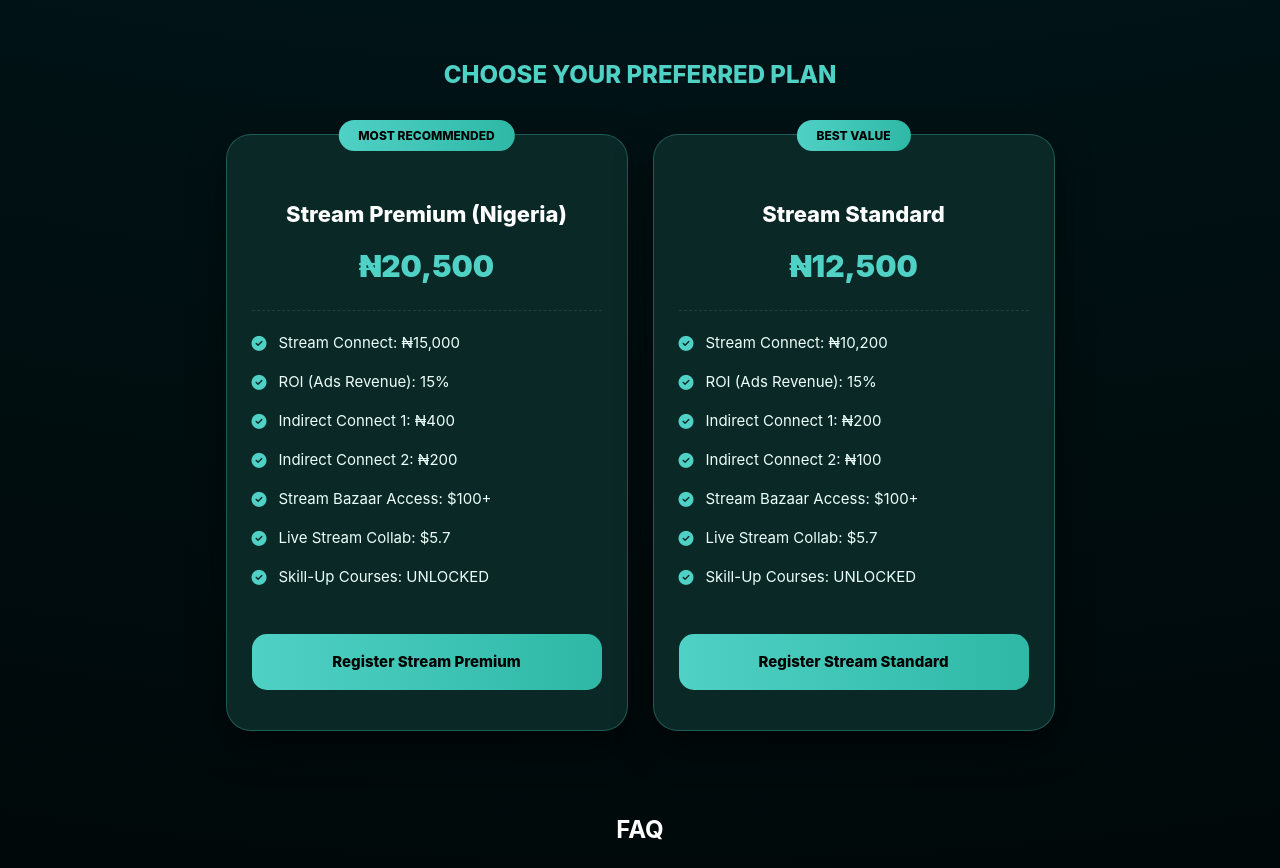
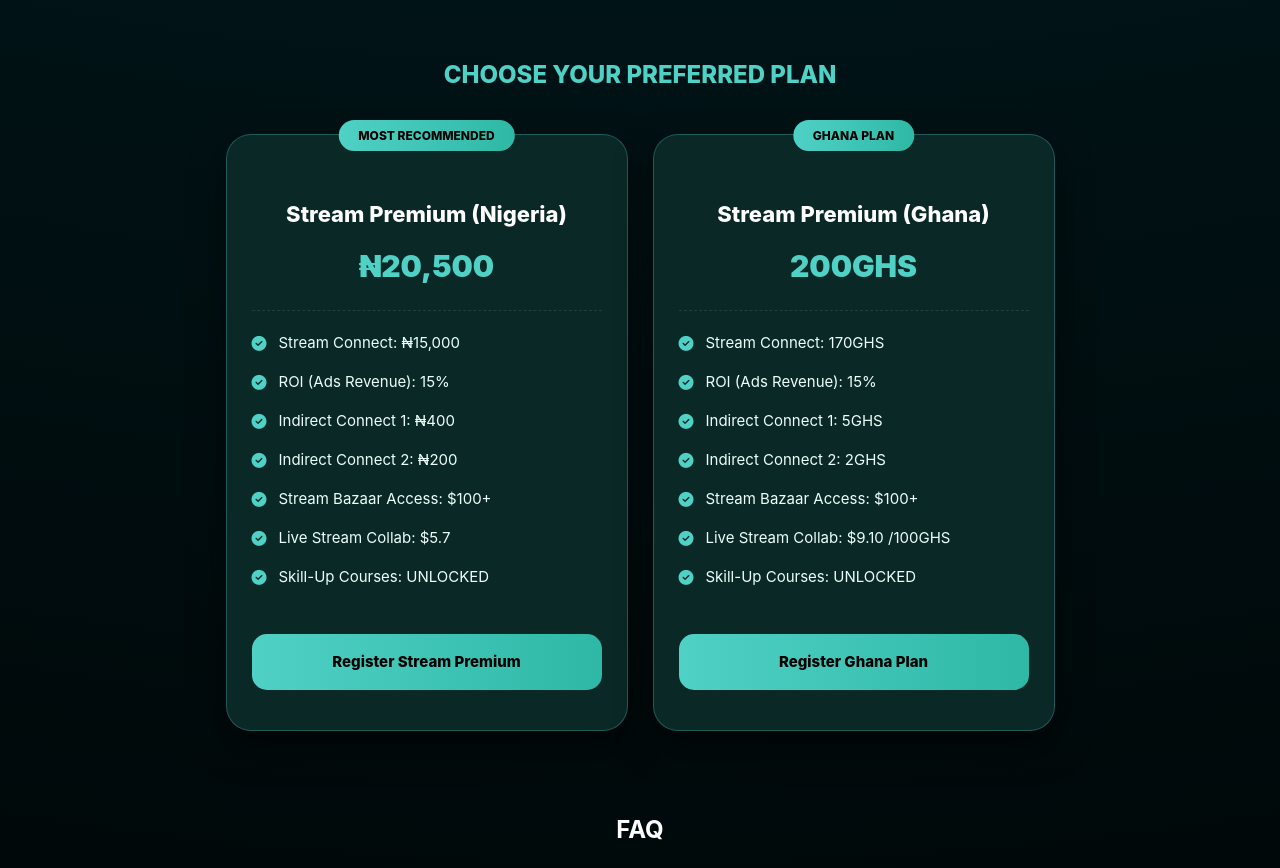
Before and after one commit to ibella3174-a11y/stream-buikemedia-, a plain HTML site: page index.html in a window 1280 px wide. Shown: the part 3080-3948 px from the top of the page. Drawn offline with Linux system fonts and the light colour scheme.

Commit message:
Update index.html

```diff
--- a/index.html
+++ b/index.html
@@ -376,22 +376,22 @@
             </a>
         </div>
         <div class="plan-card">
-            <div class="badge">Best Value</div>
+                <div class="badge">Ghana Plan</div>
 
-            <h3 class="plan-title">Stream Standard</h3>
-            <div class="plan-price">₦12,500</div>
+                <h3 class="plan-title">Stream Premium (Ghana)</h3>
+                <div class="plan-price">200GHS</div>
                 <ul class="feature-list">
-                <li><i class="fa-solid fa-circle-check"></i> Stream Connect: ₦10,200</li>
+                    <li><i class="fa-solid fa-circle-check"></i> Stream Connect: 170GHS</li>
                     <li><i class="fa-solid fa-circle-check"></i> ROI (Ads Revenue): 15%</li>
-                <li><i class="fa-solid fa-circle-check"></i> Indirect Connect 1: ₦200</li>
-                <li><i class="fa-solid fa-circle-check"></i> Indirect Connect 2: ₦100</li>
+                    <li><i class="fa-solid fa-circle-check"></i> Indirect Connect 1: 5GHS</li>
+                    <li><i class="fa-solid fa-circle-check"></i> Indirect Connect 2: 2GHS</li>
                     <li><i class="fa-solid fa-circle-check"></i> Stream Bazaar Access: $100+</li>
-                <li><i class="fa-solid fa-circle-check"></i> Live Stream Collab: $5.7</li>
+                    <li><i class="fa-solid fa-circle-check"></i> Live Stream Collab: $9.10 /100GHS</li>
                     <li><i class="fa-solid fa-circle-check"></i> Skill-Up Courses: UNLOCKED</li>
                 </ul>
 
-            <a href="register.html" class="reg-btn">
-                Register Stream Standard
+                <a href="reward.html" class="reg-btn">
+                    Register Ghana Plan
                 </a>
             </div>
 
```
Lines whose indentation alone changed are shown as unchanged.
